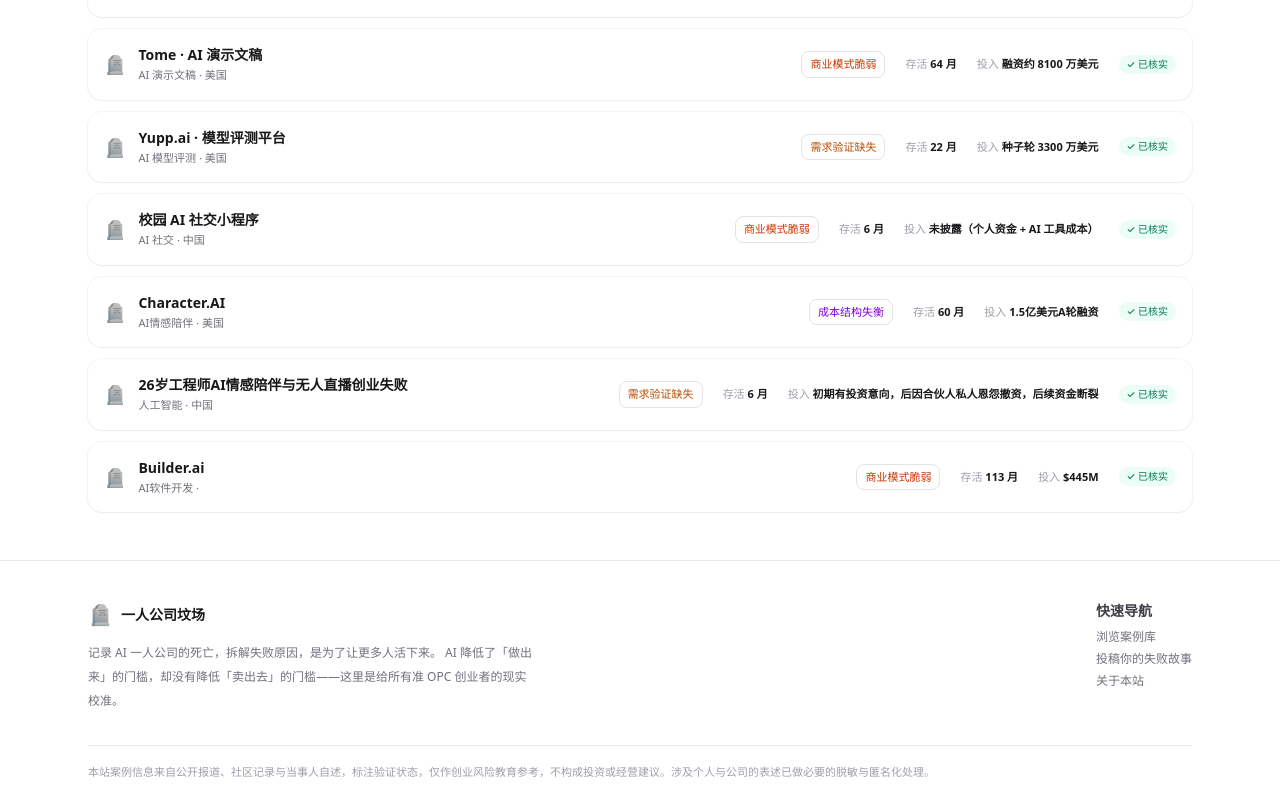
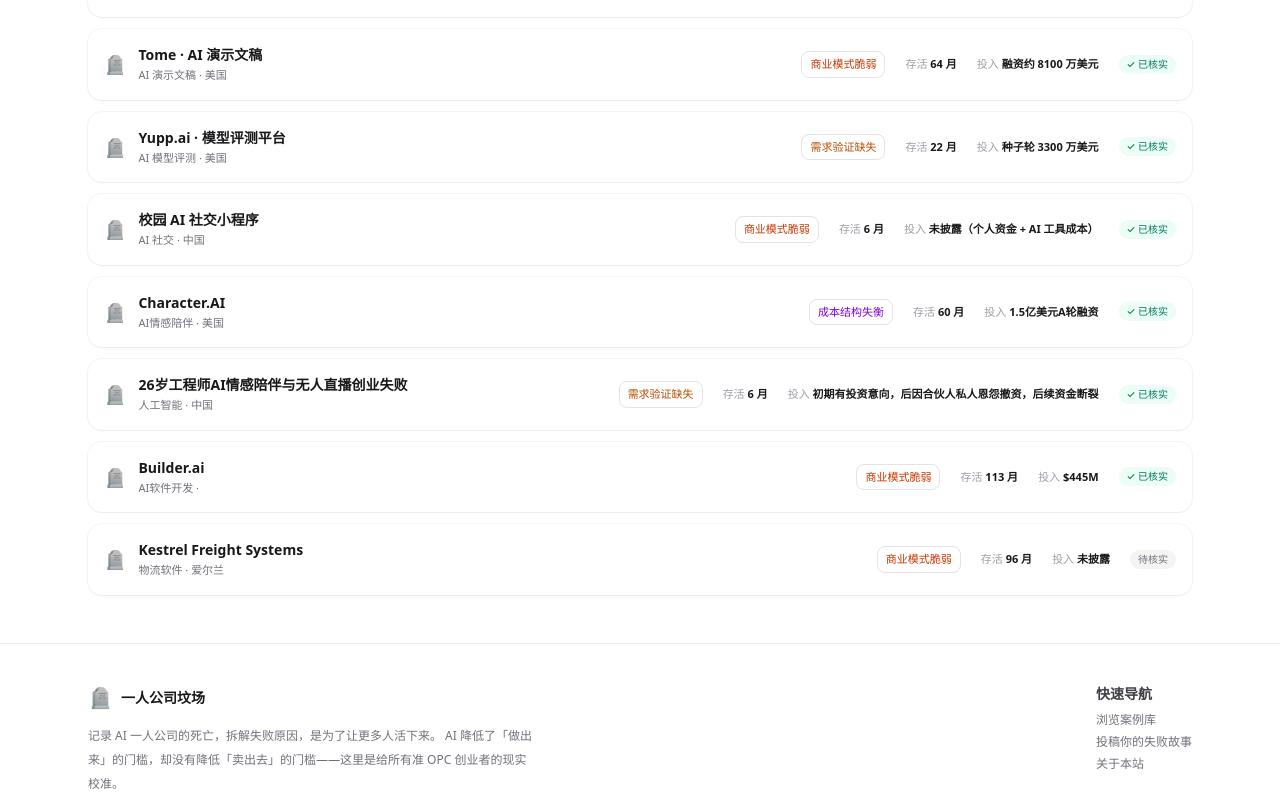
Before and after one commit to xkobe/opcgraveyard, a Next.js app: page /cases in a window 1280 px wide. Shown: the part 1463-2255 px from the top of the page. Built offline with nearby package versions, Linux system fonts and the light colour scheme.

Commit message:
chore: daily case harvest 2026-10-15

```diff
--- a/codeact/output/opc_cases_20261016.md
+++ b/codeact/output/opc_cases_20261016.md
@@ -1,8 +1,10 @@
 # OPC 案例采集 — 2026-10-16
 
-- 新增 **0** 条 | 累计 **19** 条
-- 2026-10-16 00:46
+- 新增 **1** 条 | 累计 **20** 条
+- 2026-10-16 01:00
 
-本次未找到新案例。
+| # | Slug | 墓碑名 | 死因 | 来源 |
+|---|------|--------|------|------|
+| 1 | `kestrel-freight-systems` | Kestrel Freight Systems | 商业模式脆弱 | [BuyMyDeadStartup（援引 Forbes，2026年4月）](https://www.buymydeadstartup.com/) |
 
-*累计: 19*
+*累计: 20*
--- a/src/data/cases.ts
+++ b/src/data/cases.ts
@@ -982,6 +982,45 @@
       "企业必须坚守财务与商业诚信，通过虚报收入维持高估值最终会导致毁灭性危机",
       "评估AI创业项目应穿透技术噱头，严格验证核心技术的自动化程度与真实单位经济效益",
     ],
+  },
+  {
+    slug: "kestrel-freight-systems",
+    name: "Kestrel Freight Systems",
+    founderBg: "未披露（文章未提及创始人背景）",
+    region: "爱尔兰",
+    industry: "物流软件",
+    startedAt: "2016",
+    closedAt: "2024",
+    investment: "未披露",
+    source: "BuyMyDeadStartup（援引 Forbes，2026年4月）",
+    status: "dead",
+    lifespanMonths: 96,
+    fundingType: "自筹",
+    deadCause: "商业模式脆弱",
+    deadCauseSub: "公司停止运营后，其代码、工单、邮件等运营数据被作为AI训练语料挂牌出售，说明原有物流软件业务未能形成可持续收入，最终只能靠变卖数据资产回收残值",
+    verified: false,
+    epitaph: "八年物流软件，31人团队，14个代码库、6.1万次提交。\n业务停了，数据还活着——挂牌4.5万美元，等一个AI实验室。\n2026年10月14日前，欢迎出价。",
+    motivation: "Kestrel Freight Systems 于2016年在爱尔兰成立，做的是物流软件，一路做到 Series A，团队峰值31人。八年里，公司积累了14个Git仓库、约6.1万次提交、2.2万张Jira工单、8年Slack记录、28个公司邮箱和约240GB规格文档。但物流软件赛道竞争激烈、客户付费意愿有限，公司没能把产品做成可持续的生意，2024年停止运营。创始人没有选择让这些资产随公司一起消失，而是把它挂到 BuyMyDeadStartup 上，希望AI实验室愿意为这些真实运营数据付费——毕竟公开互联网已经被训练完了，剩下的价值藏在死掉的创业公司档案里。",
+    timeline: [
+      { time: "2016", event: "公司在爱尔兰成立，切入物流软件赛道" },
+      { time: "2016-2024", event: "累计14个Git仓库、约6.1万次提交、2.2万张Jira工单、8年Slack记录、28个公司邮箱、约240GB规格文档" },
+      { time: "峰值期", event: "团队规模达31人，融资阶段为Series A" },
+      { time: "2024", event: "公司停止运营，业务关闭" },
+      { time: "2026", event: "在BuyMyDeadStartup挂牌，标价4.5万美元，截止2026年10月14日接受报价" },
+    ],
+    breakdown: [
+      { layer: "表层原因", detail: "物流软件业务未能持续经营，公司于2024年停止运营，峰值31人、Series A的规模未能转化为长期收入" },
+      { layer: "深层原因", detail: "商业模式脆弱：产品面向物流行业，客户付费能力和续约意愿有限，八年运营未能建立稳定现金流，最终只能靠出售数据资产回收残值" },
+      { layer: "行业背景", detail: "AI实验室已耗尽公开互联网数据，转而高价收购死掉创业公司的内部代码、工单、邮件等运营记录，医疗和金融行业数据报价最高，单笔交易普遍在1万至10万美元，个别达10万美元以上" },
+      { layer: "处置方式", detail: "创始人选择在BuyMyDeadStartup免费挂牌，自行设定4.5万美元要价，平台不抽成、不托管数据、不参与谈判，买卖双方直接对接" },
+    ],
+    lessons: [
+      "Series A 和31人团队不等于可持续商业模式，融资阶段只是过程指标，现金流才是生死线",
+      "创业公司死掉后，代码、工单、邮件等运营数据仍有残值，AI训练数据市场正在为这些'死资产'定价",
+      "关停不是终点：提前整理好Git、Jira、Slack、邮件等资产清单，能在清算阶段换回真金白银",
+      "物流等传统行业的软件创业，客户付费意愿和续约率需要在早期就验证，不能靠融资掩盖需求不足",
+      "创始人应把数据资产视为公司资产负债表的一部分，在关停决策时同步评估其可出售价值",
+    ],
   }
 ];
 
```
